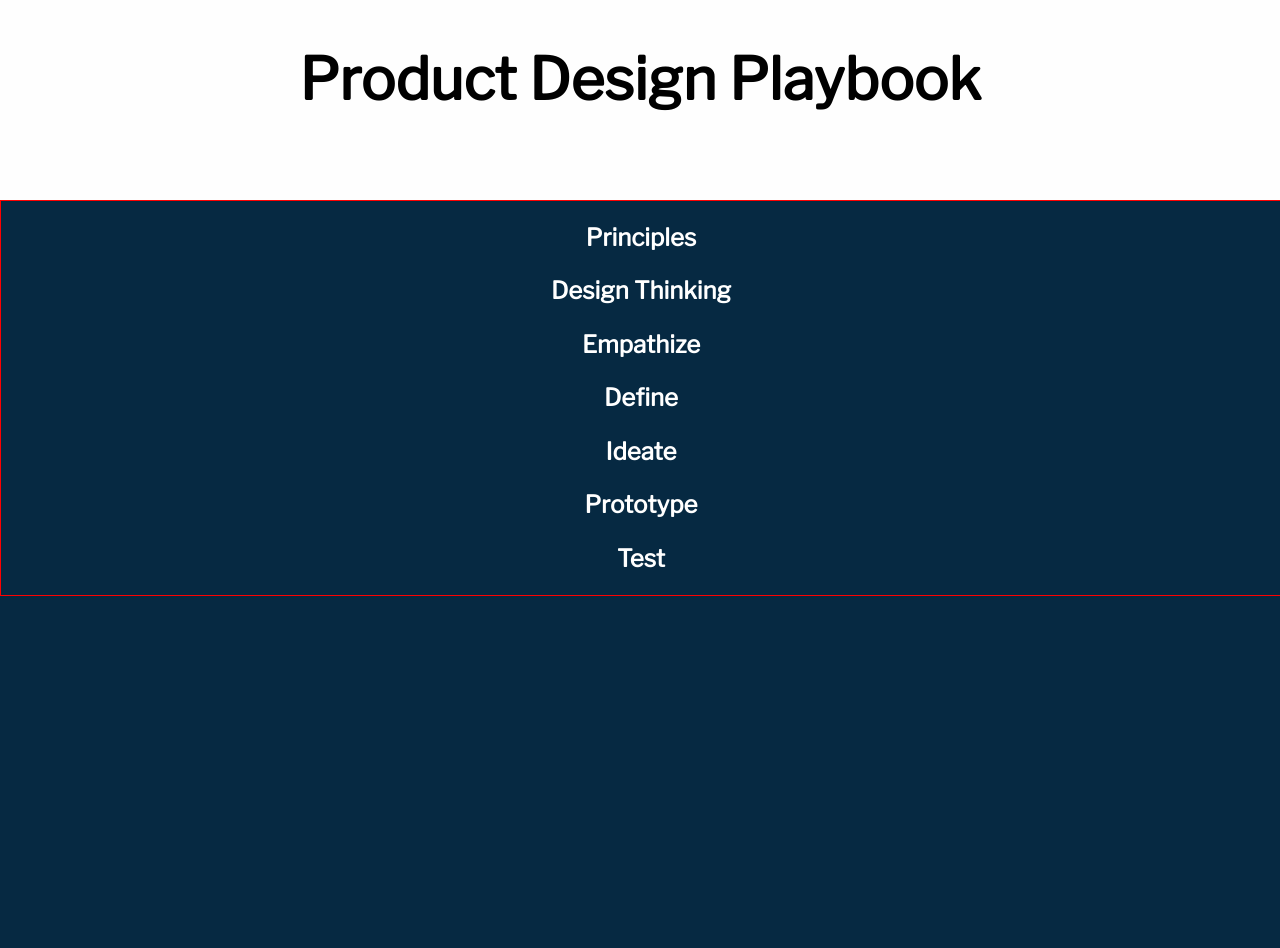
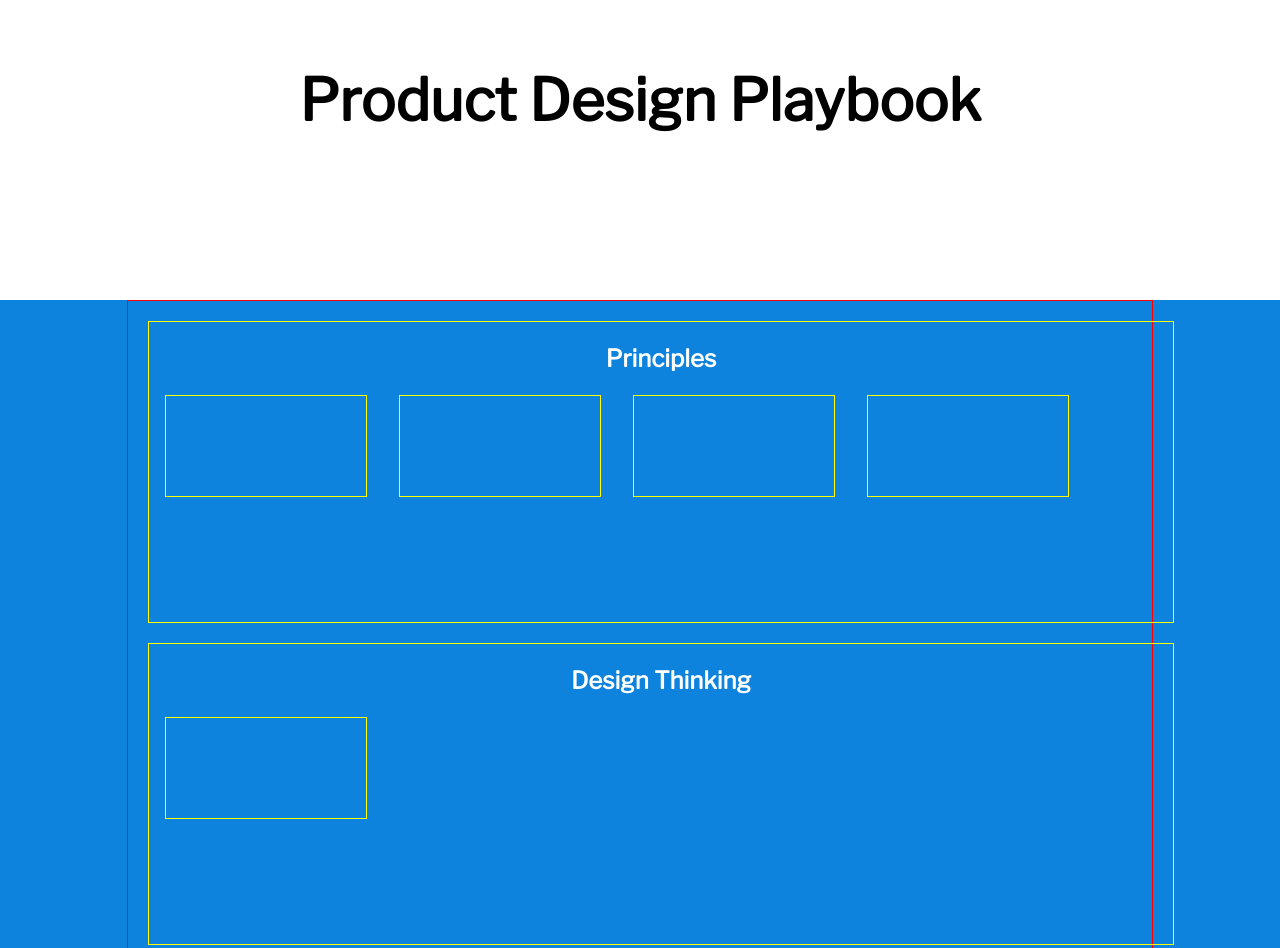
Before and after one commit to kileymeehan/designplaybook, a plain HTML site: page index.html in a window 1280 px wide. Shown: the top 948 px of the page. Before the commit the page ends 800 px from the top, so only its background shows below. Drawn offline with nearby package versions, Linux system fonts and the light colour scheme.

Commit message:
Layout updates

```diff
--- a/css/main.css
+++ b/css/main.css
@@ -14,7 +14,7 @@ html {
     color: #fff;
     font-size: 1em;
     line-height: 1.4;
-    background: #062942;
+    background: #0D83DD;
     text-align: center;
     font-family: 'Libre Franklin', sans-serif;
 }
@@ -296,20 +296,39 @@ textarea {
 header {
 	text-align: center;
 	width: 100%;
-	height:200px;
-	background: #fefefe;
-	float:left;
+	margin: 0 auto;
+	height:300px;
+	background: #ffffff;
+
 }
 
 section.content {
 	width:100%;
-	position: relative;
+	max-width: 1024px;
+	margin: 0 auto;
 	border: thin red solid;
-	float:left;
 
 }
 
 header h1 {
 	font-size: 3.618em;
 	color: #000;
+	padding: 60px;
+	margin:0;
 }
+
+.category {
+	width: 100%;
+	margin: 20px;
+	min-height:300px;
+	border: thin yellow solid;
+	position: relative;
+}
+
+.card {
+	float:left;
+	border: thin yellow solid;
+	width: 200px;
+	height: 100px;
+	margin: 0 1em;
+}
--- a/index.html
+++ b/index.html
@@ -30,33 +30,52 @@
 
   <section class = "content">
 
-	  <section id = "principles">
+	  <div class = "category" id = "principles">
 	    <h2> Principles</h2>
-	  </section>
+	    	<div class = "card">
+	    	</div>
+	    	<div class = "card">
+	    	</div>
+	    	<div class = "card">
+	    	</div>
+	    	<div class = "card">
+	    	</div>
 
-	 <section id = "design thinking">
+	  </div>
+
+	  <div class = "category" id = "design thinking">
 	    <h2>Design Thinking</h2>
-	  </section>
+	    <div class = "card">
+	    	</div>
+	  </div>
 
-	   <section id = "empathize">
+	   <div class = "category" id = "empathize">
 	       <h2>Empathize</h2>
-	  </section>
+	       <div class = "card">
+	    	</div>
+	  </div>
 
-	   <section id = "define">
+	   <div class = "category" id = "define">
 	       <h2>Define </h2>
-	  </section>
+	       <div class = "card">
+	    	</div>
+	  </div>
 
-	   <section id = "ideate">
+	   <div class = "category" id = "ideate">
 	       <h2>Ideate</h2>
-	  </section>
+	       <div class = "card">
+	    	</div>
+	  </div>
 
-	   <section id = "prototype">
+	   <div class = "category" id = "prototype">
 	       <h2>Prototype</h2>
-	  </section>
+	       <div class = "card">
+	    	</div>
+	  </div>
 
-	   <section id = "test">
+	   <div  class = "category" id = "test">
 	       <h2>Test</h2>
-	  </section>
+	  </div>
 
   </section>
 
```
